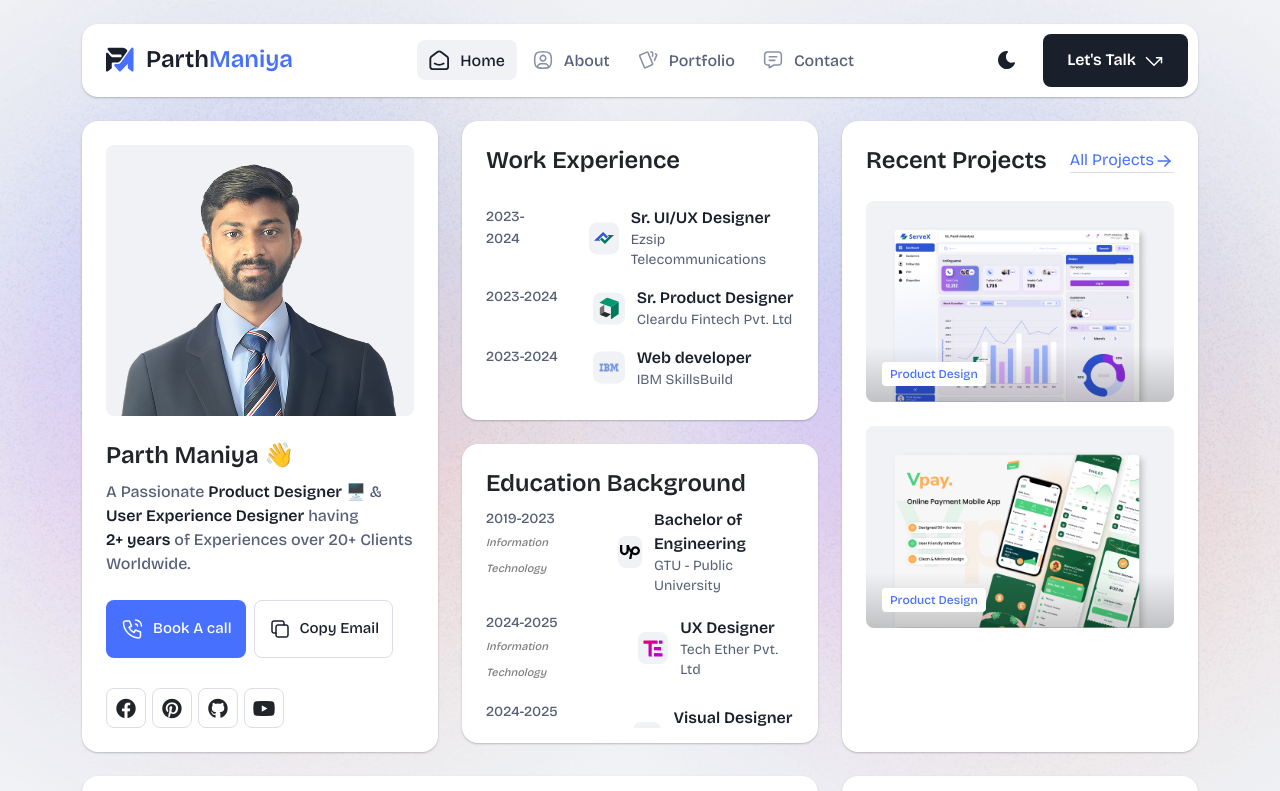
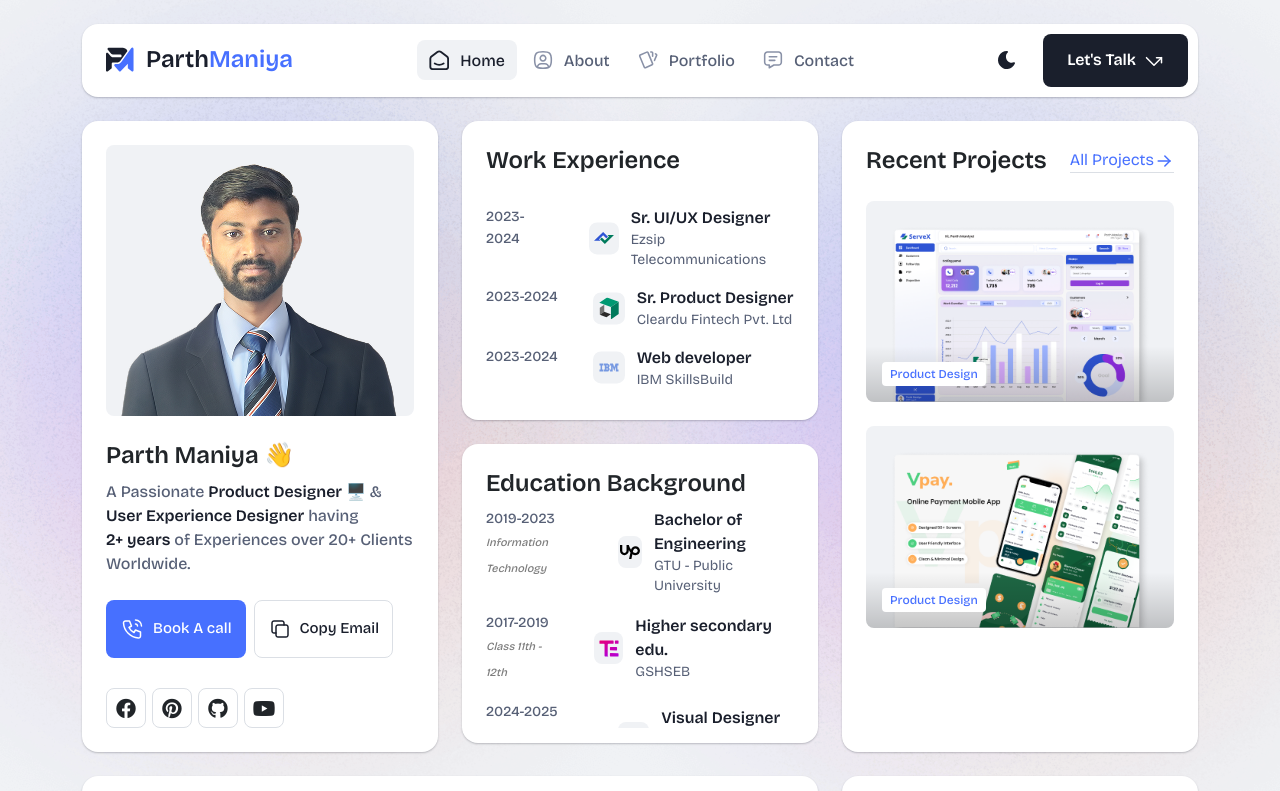
Before and after one commit to parthmaniya895/parthPortfolio, a Next.js app: page / in a window 1280 px wide. Shown: the top 791 px of the page. Built offline with nearby package versions, Linux system fonts and the light colour scheme.

Commit message:
add same data in eduction section

```diff
--- a/components/Educations.js
+++ b/components/Educations.js
@@ -9,7 +9,7 @@ const Education = ({ educationsItems }) => {
         <li key={item.id}>
           <div className="date">
             <p>{item.date}</p>
-            <span>Information Technology</span>
+            <span>{item.jobTitle}</span>
           </div>
           <div className="info">
             <div className="icon">
--- a/public/educations/data.json
+++ b/public/educations/data.json
@@ -11,11 +11,11 @@
     },
     {
       "id": 2,
-      "title": "UX Designer",
-      "subTitle": "Tech Ether Pvt. Ltd",
-      "jobTitle": "Part-time - Remote",
+      "title": "Higher secondary edu.",
+      "subTitle": "GSHSEB",
+      "jobTitle": "Class 11th - 12th",
       "icon": "/assets/img/icons/techEther.svg",
-      "date": "2024-2025"
+      "date": "2017-2019"
     },
     {
       "id": 3,
```
